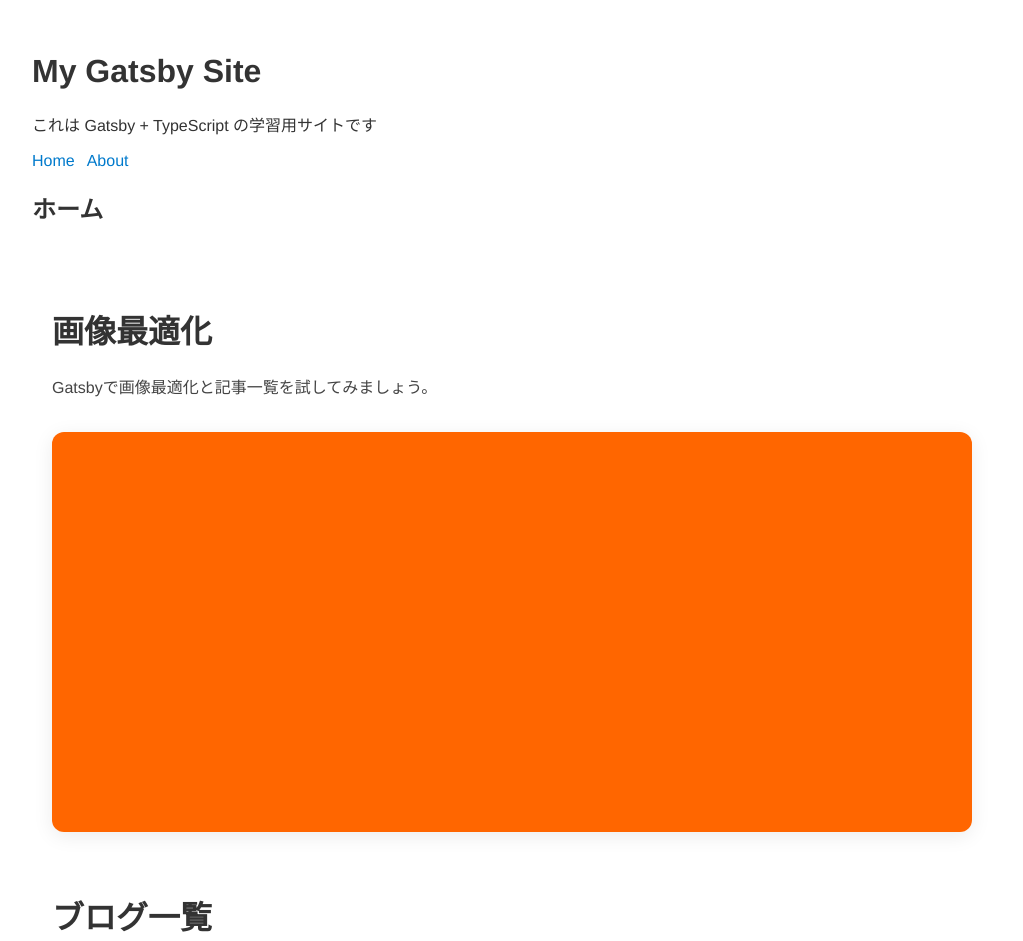
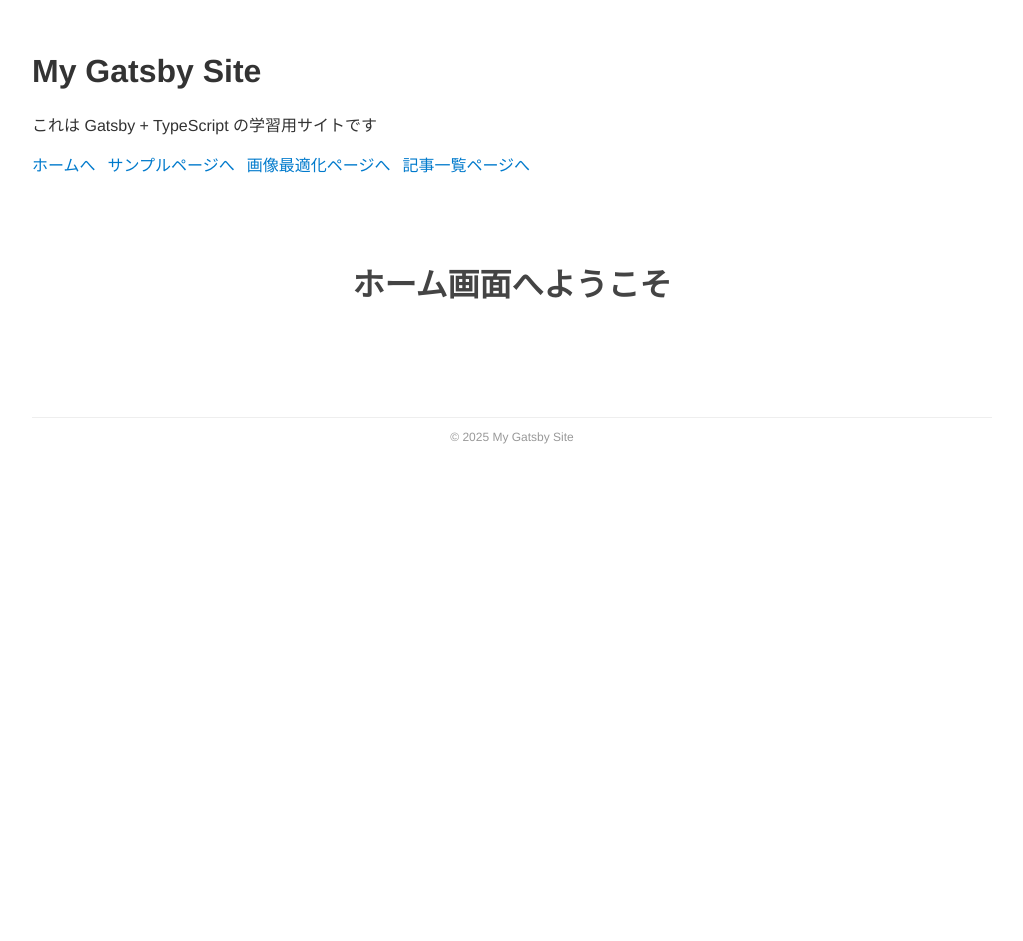
Before and after one commit to SW-mori/gatsby-new-my-blog, a Gatsby site: page / in a window 1280 px wide. Shown: the top 941 px of the page, without its empty margins (128-1151 px from the left). After the commit the page ends 800 px from the top, so only its background shows below. Built offline with nearby package versions, Linux system fonts and the light colour scheme; Gatsby itself is replaced by a stand-in of ours.

Commit message:
refactor: split the page

```diff
--- a/src/components/Layout/Layout.tsx
+++ b/src/components/Layout/Layout.tsx
@@ -25,10 +25,16 @@ export const Layout: React.FC<LayoutProps> = ({ pageTitle, children }) => {
         <p>{description}</p>
         <nav className={styles.nav}>
           <Link to="/" className={styles.link}>
-            Home
+            ホームへ
           </Link>
           <Link to="/about" className={styles.link}>
-            About
+            サンプルページへ
+          </Link>
+          <Link to="/images" className={styles.link}>
+            画像最適化ページへ
+          </Link>
+          <Link to="/posts" className={styles.link}>
+            記事一覧ページへ
           </Link>
         </nav>
       </header>
--- a/src/components/Layout/types/index.ts
+++ b/src/components/Layout/types/index.ts
@@ -1,6 +1,6 @@
 import { ReactNode } from "react";
 
 export type LayoutProps = {
-  pageTitle: string;
+  pageTitle?: string;
   children: ReactNode;
 };
--- a/src/pages/index.tsx
+++ b/src/pages/index.tsx
@@ -1,65 +1,21 @@
+import * as React from "react";
 import { Layout, SEO } from "../components";
-import { QueryData } from "./types";
-import { graphql, type PageProps } from "gatsby";
-import { StaticImage } from "gatsby-plugin-image";
-import * as React from "react";
-import * as styles from "./index.module.scss";
+import * as styles from "./styles/index.module.scss";
 
-const IndexPage: React.FC<PageProps<QueryData>> = ({ data }) => {
-  const posts = data.allMarkdownRemark.nodes;
-  return (
-    <Layout pageTitle="ホーム">
-      <div className={styles.container}>
-        <h1>画像最適化</h1>
-        <p className={styles.intro}>
-          Gatsbyで画像最適化と記事一覧を試してみましょう。
-        </p>
-        <StaticImage
-          src="../images/sample.png"
-          alt="サンプル画像"
-          width={600}
-          height={400}
-          placeholder="blurred"
-          className={styles.image}
-        />
-
-        <h1>ブログ一覧</h1>
-        <div className={styles.postList}>
-          {posts.map((post) => (
-            <article key={post.id} className={styles.post}>
-              <h3 className={styles.postTitle}>{post.frontmatter.title}</h3>
-              <p className={styles.postDate}>{post.frontmatter.date}</p>
-              <p className={styles.postExcerpt}>{post.excerpt}</p>
-            </article>
-          ))}
-        </div>
-      </div>
-    </Layout>
-  );
-};
+const IndexPage = () => (
+  <Layout>
+    <div className={styles.container}>
+      <h1 className={styles.intro}>ホーム画面へようこそ</h1>
+    </div>
+  </Layout>
+);
 
 export default IndexPage;
-
-export const query = graphql`
-  query {
-    allMarkdownRemark(sort: { frontmatter: { date: DESC } }) {
-      nodes {
-        id
-        excerpt
-        frontmatter {
-          title
-          date(formatString: "YYYY/MM/DD")
-        }
-      }
-    }
-  }
-`;
 
 export const Head = () => (
   <SEO
     title="Home Page"
     description="Gatsby サイトのトップページです"
-    image=""
     pathname="/"
   />
 );
--- /dev/null
+++ b/src/pages/styles/images.module.scss
@@ -0,0 +1,12 @@
+.container {
+  max-width: 960px;
+  margin: 0 auto;
+  padding: 40px 20px;
+}
+
+.image {
+  display: block;
+  margin: 0 auto 60px;
+  border-radius: 12px;
+  box-shadow: 0 4px 20px rgba(0, 0, 0, 0.08);
+}
--- /dev/null
+++ b/src/pages/styles/index.module.scss
@@ -0,0 +1,24 @@
+.container {
+  max-width: 960px;
+  margin: 0 auto;
+  padding: 40px 20px;
+}
+
+.intro {
+  font-size: 32px;
+  color: #444;
+  margin-bottom: 30px;
+  line-height: 1.8;
+  text-align: center;
+}
+
+.link {
+  margin-right: 12px;
+  text-decoration: none;
+  color: #007acc;
+  font-weight: 500;
+
+  &:hover {
+    text-decoration: underline;
+  }
+}
--- a/src/pages/index.module.scss
+++ b/src/pages/styles/posts.module.scss
@@ -1,23 +1,3 @@
-.container {
-  max-width: 960px;
-  margin: 0 auto;
-  padding: 40px 20px;
-}
-
-.intro {
-  font-size: 16px;
-  color: #444;
-  margin-bottom: 30px;
-  line-height: 1.8;
-}
-
-.image {
-  display: block;
-  margin: 0 auto 60px;
-  border-radius: 12px;
-  box-shadow: 0 4px 20px rgba(0, 0, 0, 0.08);
-}
-
 .postList {
   display: flex;
   flex-direction: column;
```
Also changed, not shown: src/pages/images.tsx (added, +30 -0 lines), src/pages/posts.tsx (added, +47 -0 lines).
